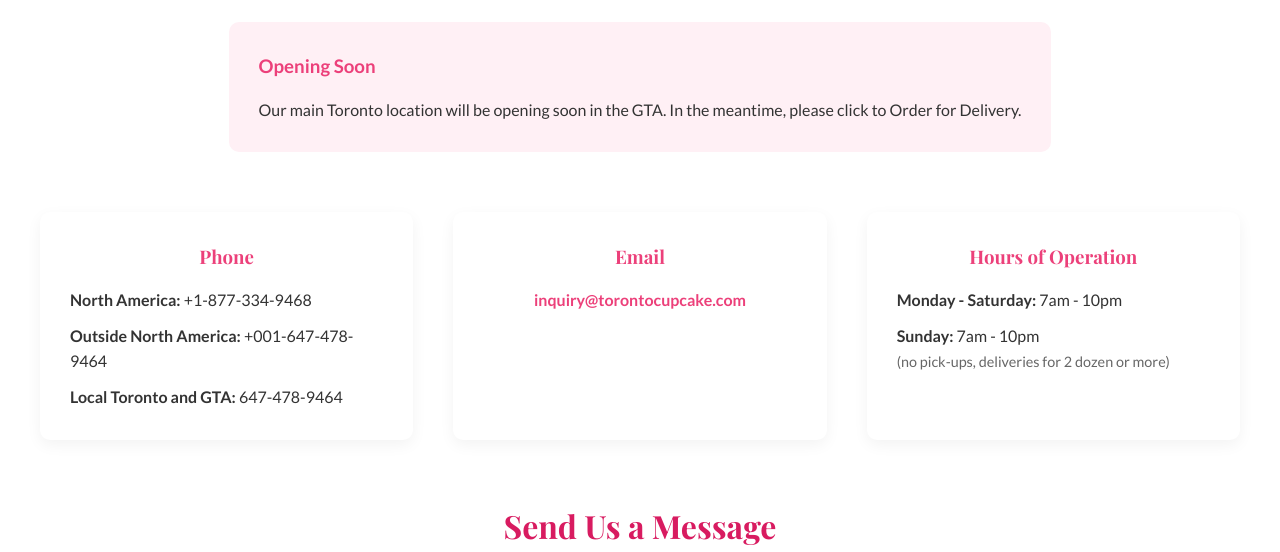
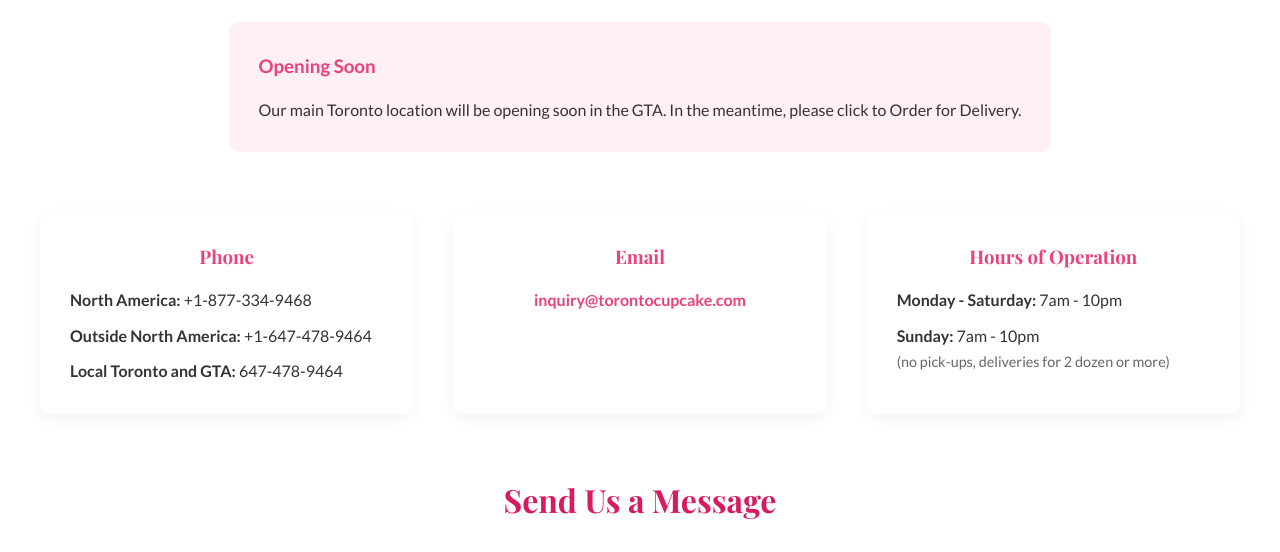
Before and after one commit to eheno1/redesign-project.github.io, a plain HTML site: page contact.html in a window 1280 px wide. Shown: the part 508-1060 px from the top of the page. Drawn offline with nearby package versions, Linux system fonts and the light colour scheme.

Commit message:
Update contact.html

```diff
--- a/contact.html
+++ b/contact.html
@@ -63,7 +63,7 @@
                     <h3>Phone</h3>
                     <ul style="list-style: none; text-align: left; margin-top: 10px;">
                         <li style="margin-bottom: 10px;"><strong>North America:</strong> <a href="tel:+18773349468">+1-877-334-9468</a></li>
-                        <li style="margin-bottom: 10px;"><strong>Outside North America:</strong> <a href="tel:+0016474789464">+001-647-478-9464</a></li>
+                        <li style="margin-bottom: 10px;"><strong>Outside North America:</strong> <a href="tel:+0016474789464">+1-647-478-9464</a></li>
                         <li><strong>Local Toronto and GTA:</strong> <a href="tel:6474789464">647-478-9464</a></li>
                     </ul>
                 </div>
```
